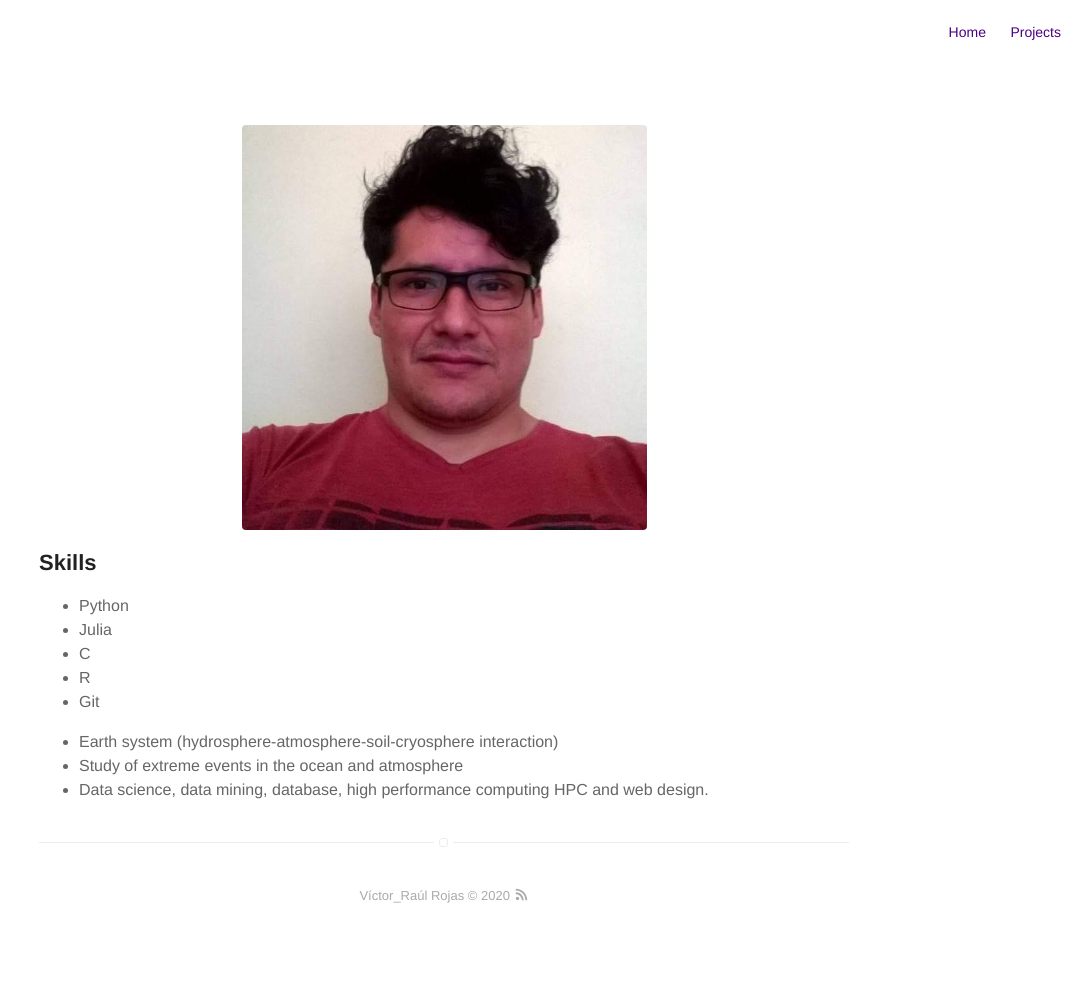
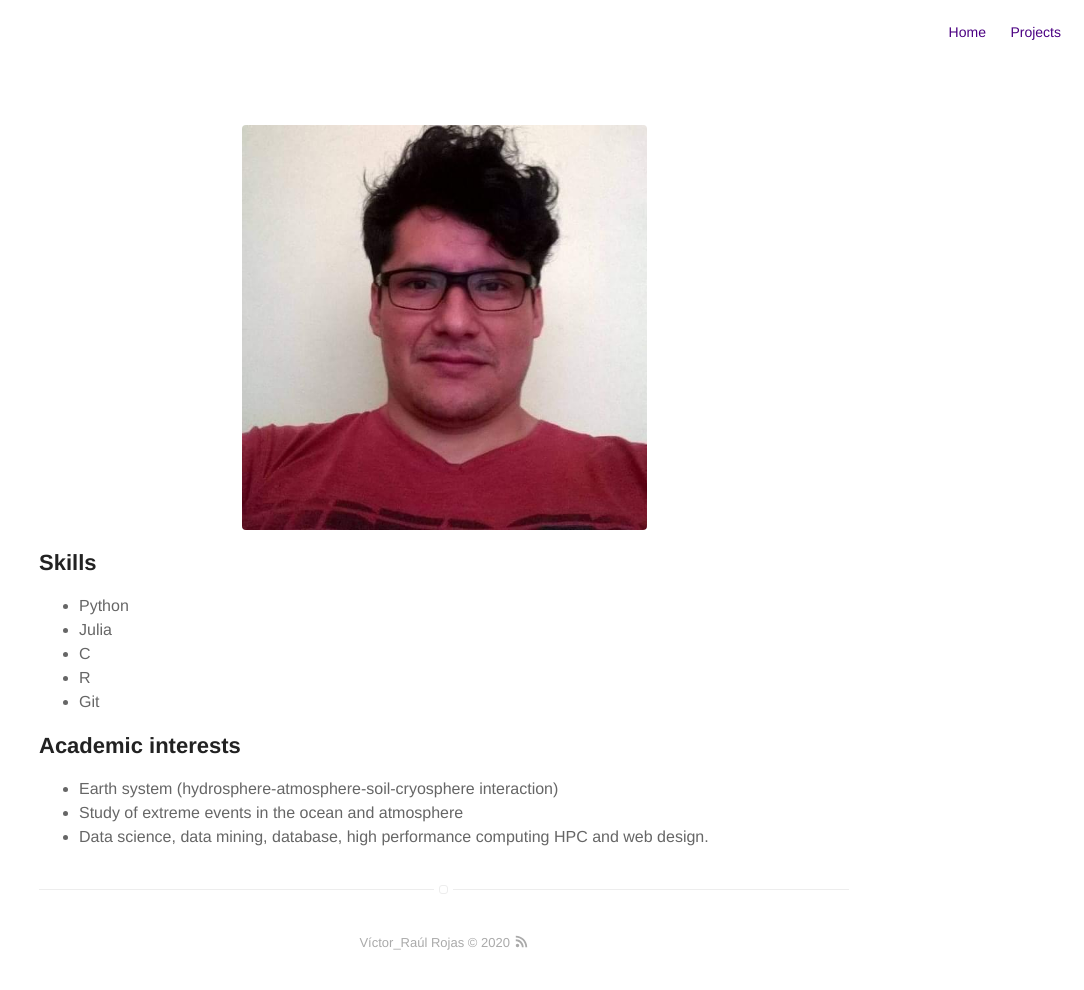
Before and after one commit to vrrp/vrojas.github.io, a Jekyll site: the page built from about.md, in a window 1280 px wide. Shown: the whole page, without its empty margins (196-1280 px from the left). Built offline with Jekyll 4.4.1, drawn with Linux system fonts in a browser that asks for light colours; before the commit the page ends 943 px from its top, so only the background shows below that.

Commit message:
Update about.md

```diff
--- a/about.md
+++ b/about.md
@@ -14,6 +14,7 @@ layout: page
 	<li>Git</li>
 </ul>
 
+<h2>Academic interests</h2>
 <ul class="Academic interests">
 	<li>Earth system (hydrosphere-atmosphere-soil-cryosphere interaction)</li>
 	<li>Study of extreme events in the ocean and atmosphere</li>
```
